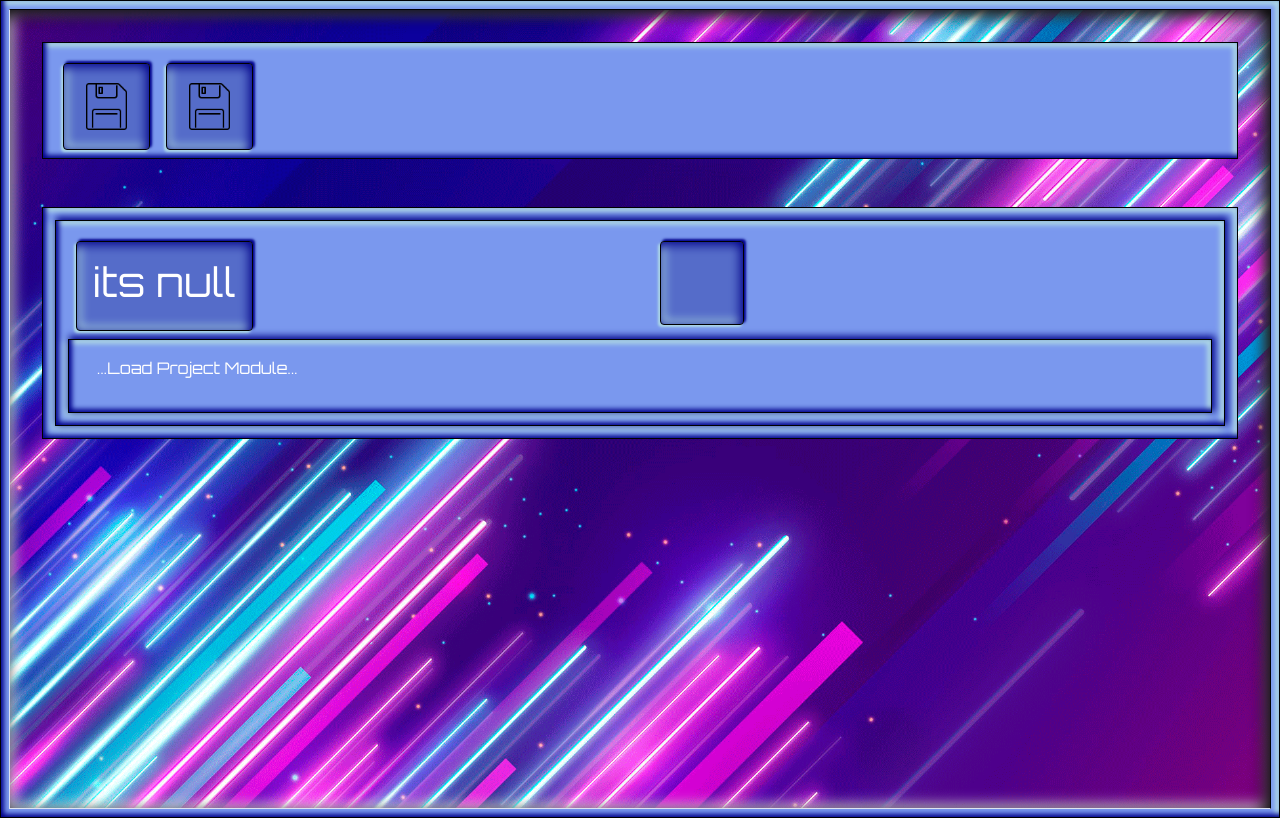
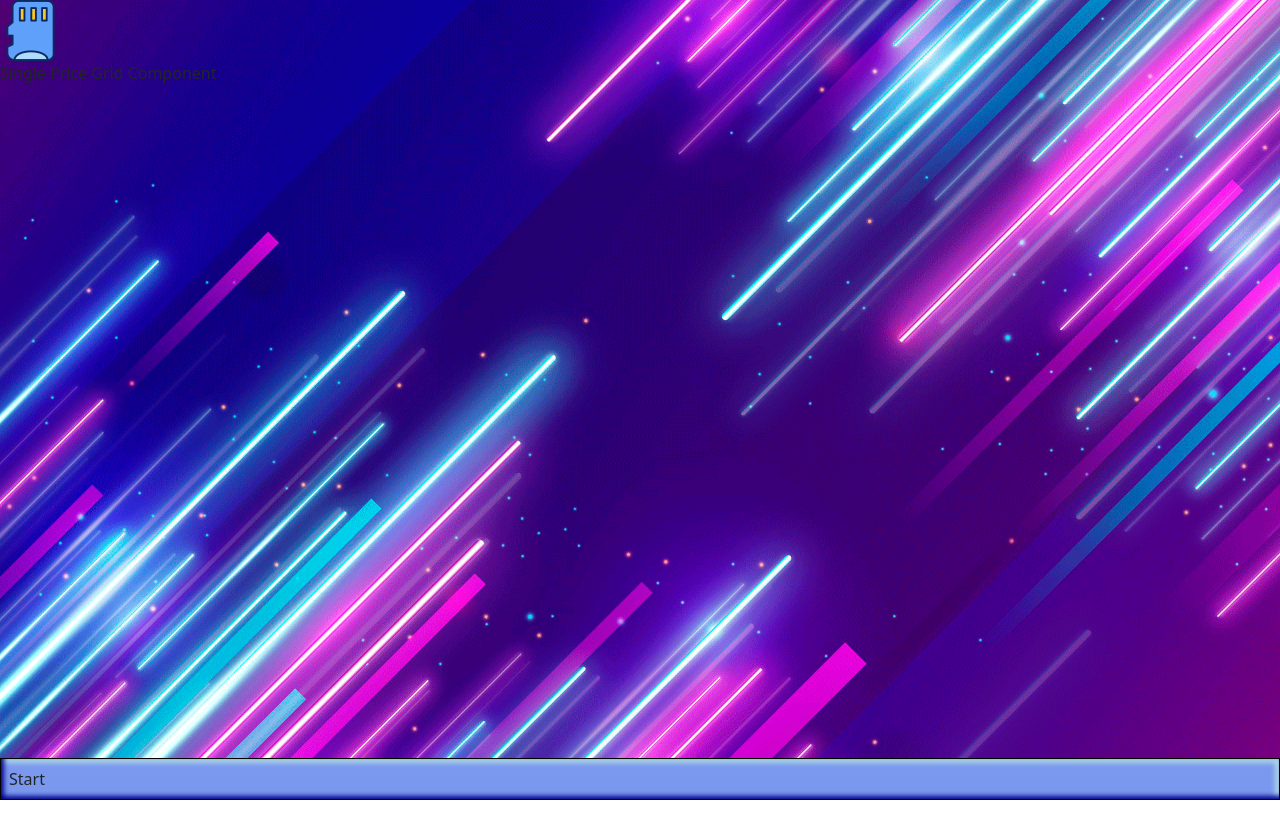
Before and after one commit to SeanCravener/retro-portfolio-design, a React (Create React App) app: page / in a window 1280 px wide. Built offline with nearby package versions, Linux system fonts and the light colour scheme.

Commit message:
Redesigning layout

```diff
--- /dev/null
+++ b/src/App2.jsx
@@ -0,0 +1,16 @@
+import { ModulesContextProvider } from "./context/module-context";
+import "bootstrap/dist/css/bootstrap.min.css";
+import Desktop from "./components/Desktop";
+import Taskbar from "./components/Taskbar";
+import Frame from "./components/ui/frame/frame";
+
+function App2() {
+  return (
+    <ModulesContextProvider>
+      <Desktop desktopBackground="vaporwave-two" />
+      <Taskbar />
+    </ModulesContextProvider>
+  );
+}
+
+export default App2;
--- /dev/null
+++ b/src/components/Desktop.jsx
@@ -0,0 +1,31 @@
+import React, { useContext } from "react";
+import { ModulesContext } from "../context/module-context";
+import Shortcut from "./Shortcut";
+
+function Desktop(props) {
+  const { modules } = useContext(ModulesContext);
+
+  const handleDrop = (e) => {
+    const data = e.dataTransfer.getData("text");
+    const icon = document.getElementById(data);
+    e.target.appendChild(icon);
+    const x = e.clientX - icon.offsetWidth / 2;
+    const y = e.clientY - icon.offsetHeight / 2;
+    icon.style.left = x + "px";
+    icon.style.top = y + "px";
+  };
+
+  return (
+    <div
+      id="desktop"
+      className={`${props.desktopBackground}`}
+      onDrop={handleDrop}
+    >
+      {modules.map((module) => (
+        <Shortcut key={module.projectId} module={module} />
+      ))}
+    </div>
+  );
+}
+
+export default Desktop;
--- /dev/null
+++ b/src/components/Shortcut.jsx
@@ -0,0 +1,30 @@
+function Shortcut({ module }) {
+  const handleDragStart = (e) => {
+    e.dataTransfer.setData("text", e.target.id);
+    const desktop = document.getElementById("desktop");
+    desktop.addEventListener("drop", handleDrop);
+    desktop.addEventListener("dragover", handleDragOver);
+  };
+
+  const handleDrop = (e) => {
+    e.preventDefault();
+  };
+
+  const handleDragOver = (e) => {
+    e.preventDefault();
+  };
+
+  return (
+    <div
+      id={module.projectId}
+      className="shortcut"
+      draggable="true"
+      onDragStart={handleDragStart}
+    >
+      <img className="shortcut-icon" src={module.icon} alt="module icon" />
+      <div className="shortcut-text">{module.title}</div>
+    </div>
+  );
+}
+
+export default Shortcut;
--- /dev/null
+++ b/src/components/Taskbar.jsx
@@ -0,0 +1,15 @@
+import Frame from "./ui/frame/frame";
+
+function Taskbar() {
+  return (
+    <div className="taskbar">
+      <Frame frameType="frame-inner-no-outer">
+        <div className="taskbar-start">
+          <div className="taskbar-start-text">Start</div>
+        </div>
+      </Frame>
+    </div>
+  );
+}
+
+export default Taskbar;
--- /dev/null
+++ b/src/components/Window.jsx
@@ -0,0 +1,3 @@
+function Window(props) {
+  return <div className="window"></div>;
+}
--- a/src/context/module-context.js
+++ b/src/context/module-context.js
@@ -9,19 +9,25 @@ export const ModulesContextProvider = (props) => {
       description:
         "A simple single price grid component built with HTML and CSS",
       src: "./projects/level-1/single-price-grid/index.html",
+      icon: "./images/icons8-disk-61.png",
+      startTop: "1rem",
+      startLeft: ".5rem",
       projectId: "project-1",
       category: "Frontend Mentor",
       difficultyLevel: "Level 1",
     },
-    {
-      title: "Advice Generator App",
-      description:
-        "A simple advice generator app built with HTML, CSS, JavaScript, React. The app uses the Advice Slip JSON API to generate random advice.",
-      src: "./projects/level-2/advice-generator-app/dist/index.html",
-      projectId: "project-2",
-      category: "Frontend Mentor",
-      difficultyLevel: "Level 2",
-    },
+    // {
+    //   title: "Advice Generator App",
+    //   description:
+    //     "A simple advice generator app built with HTML, CSS, JavaScript, React. The app uses the Advice Slip JSON API to generate random advice.",
+    //   src: "./projects/level-2/advice-generator-app/dist/index.html",
+    //   icon: "./images/icons8-disk-61.png",
+    //   startTop: "6rem",
+    //   startLeft: ".5rem",
+    //   projectId: "project-2",
+    //   category: "Frontend Mentor",
+    //   difficultyLevel: "Level 2",
+    // },
   ]);
   const [selectedModule, setSelectedModule] = useState(null);
 
--- a/src/index.css
+++ b/src/index.css
@@ -3,10 +3,28 @@
 body,
 * {
   margin: 0;
+}
+
+body {
+  height: 100vh;
   font-family: "Orbitron", sans-serif;
-  color: white;
 }
 
 #root {
-  height: 100vh;
+  display: flex;
+  height: 100%;
+  flex-direction: column;
 }
+
+.vaporwave-one {
+  background-image: url("/public/images/background-vaporwave-cyber.png");
+}
+
+.vaporwave-two {
+  background-image: url("/public/images/background-vaporwave-cyber-2.png");
+  background-repeat: no-repeat;
+  background-attachment: fixed;
+  background-size: cover;
+  height: inherit;
+  position: relative;
+}
--- a/src/index.js
+++ b/src/index.js
@@ -1,11 +1,11 @@
 import React from "react";
 import ReactDOM from "react-dom/client";
 import "./index.css";
-import App from "./App";
-
+// import App from "./App";
+import App2 from "./App2";
 const root = ReactDOM.createRoot(document.getElementById("root"));
 root.render(
   <React.StrictMode>
-    <App />
+    <App2 />
   </React.StrictMode>
 );
```
